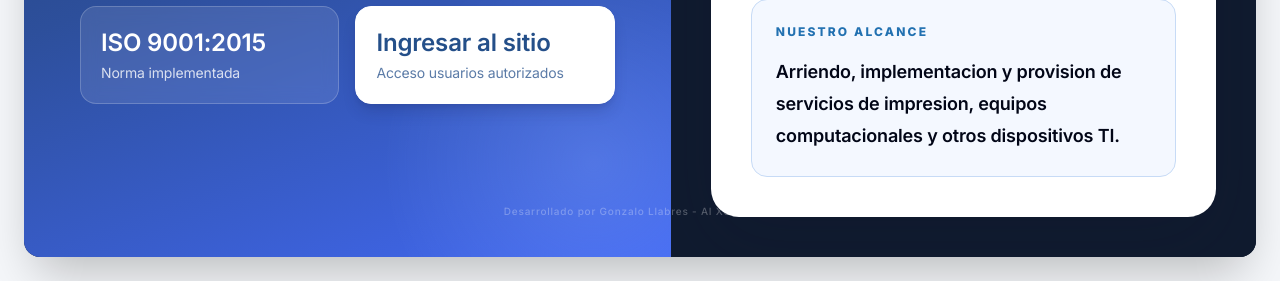
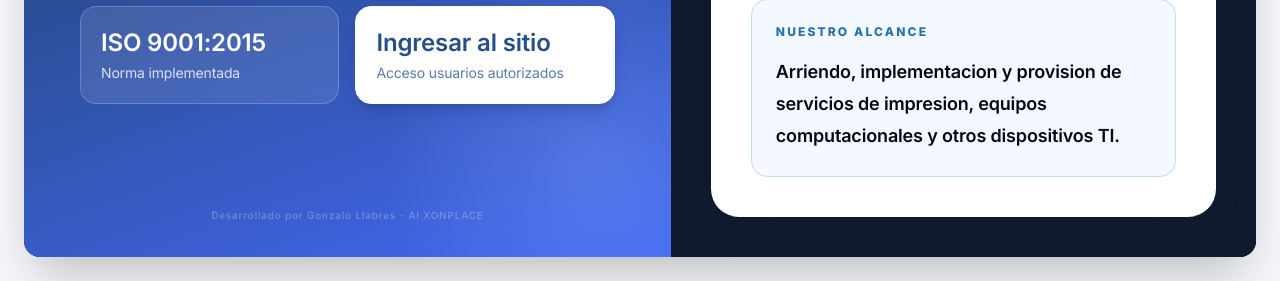
Before and after one commit to xonplace/SG, a Django app: page / in a window 1280 px wide. Shown: the part 547-828 px from the top of the page. Run offline with Django 5.2, Linux system fonts and the light colour scheme; data comes from the database, SQL or seed files in the repository; style sheets or scripts are compiled from the project's sources.

Commit message:
Move public credit to blue panel

```diff
--- a/templates/core/home.html
+++ b/templates/core/home.html
@@ -64,6 +64,9 @@
               {% endif %}
             </div>
           </div>
+          <div style="position: absolute; left: 0; right: 0; bottom: 34px; z-index: 10; text-align: center; font-size: 10px; font-weight: 500; letter-spacing: 0.08em; color: rgba(255, 255, 255, 0.28); pointer-events: none;">
+            Desarrollado por Gonzalo Llabres - AI XONPLACE
+          </div>
         </div>
 
         <div class="flex items-center justify-center bg-[#101b2f] p-6 md:p-10">
@@ -92,9 +95,6 @@
             </div>
           </section>
         </div>
-        <div style="position: absolute; left: 50%; bottom: 34px; z-index: 10; width: calc(100% - 32px); transform: translateX(-50%); text-align: center; font-size: 10px; font-weight: 500; letter-spacing: 0.08em; color: rgba(255, 255, 255, 0.28); pointer-events: none;">
-          Desarrollado por Gonzalo Llabres - AI XONPLACE
-        </div>
       </section>
     </main>
   </body>
```
